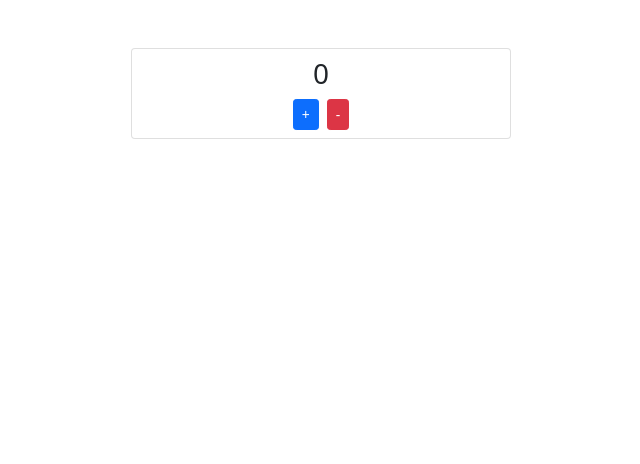
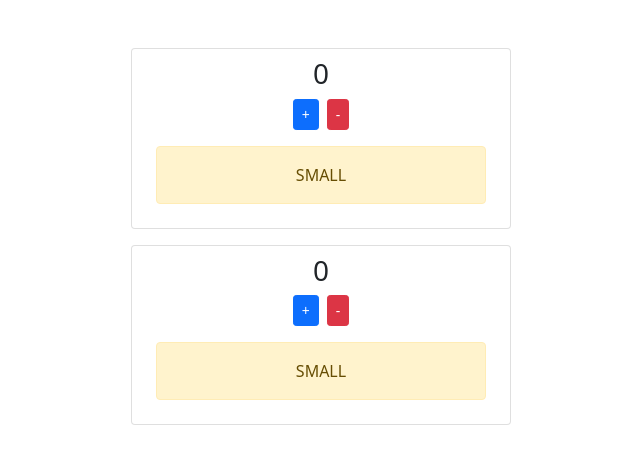
Before and after one commit to Oruchan-Asar/Vuejs-Bootcamp, a plain HTML site: page 3-counter-app/index.html in a window 1280 px wide. Shown: the whole page, without its empty margins (319-959 px from the left). Drawn offline with nearby package versions, Linux system fonts and the light colour scheme.

Commit message:
Test computed and watch

```diff
--- a/3-counter-app/app.js
+++ b/3-counter-app/app.js
@@ -2,14 +2,26 @@ const app = Vue.createApp({
   data() {
     return {
       counter: 0,
+      counter2: 0,
     };
   },
-  methods: {
-    incCounter() {
-      this.counter += 1;
+  methods: {},
+  computed: {
+    setCondition() {
+      console.log("condition 1 run!");
+      return this.counter > 5 ? "big" : "small";
     },
-    decCounter() {
-      this.counter -= 1;
+    setCondition2() {
+      console.log("condition 2 run!");
+      return this.counter2 > 5 ? "big" : "small";
+    },
+  },
+  watch: {
+    counter(newValue, oldValue) {
+      console.log(oldValue + "=>" + newValue);
+    },
+    setCondition(newValue, oldValue) {
+      console.log(oldValue + "=>" + newValue);
     },
   },
 }).mount("#app");
--- a/3-counter-app/index.html
+++ b/3-counter-app/index.html
@@ -20,12 +20,34 @@
           <div class="col-4 card offset-4 p-2">
             <h3 class="text-center">{{ counter }}</h3>
             <div class="d-flex justify-content-center align-items-center">
-              <button @click="incCounter" class="btn btn-sm btn-primary me-2">
+              <button @click="counter++" class="btn btn-sm btn-primary me-2">
                 +
               </button>
-              <button @click="decCounter" class="btn btn-sm btn-danger">
+              <button @click="counter--" class="btn btn-sm btn-danger">
                 -
               </button>
+            </div>
+            <div
+              class="alert alert-warning m-3 d-flex justify-content-center text-uppercase"
+            >
+              {{ setCondition }}
+            </div>
+          </div>
+
+          <div class="col-4 card offset-4 p-2 mt-3">
+            <h3 class="text-center">{{ counter2 }}</h3>
+            <div class="d-flex justify-content-center align-items-center">
+              <button @click="counter2++" class="btn btn-sm btn-primary me-2">
+                +
+              </button>
+              <button @click="counter2--" class="btn btn-sm btn-danger">
+                -
+              </button>
+            </div>
+            <div
+              class="alert alert-warning m-3 d-flex justify-content-center text-uppercase"
+            >
+              {{ setCondition2 }}
             </div>
           </div>
         </div>
```
